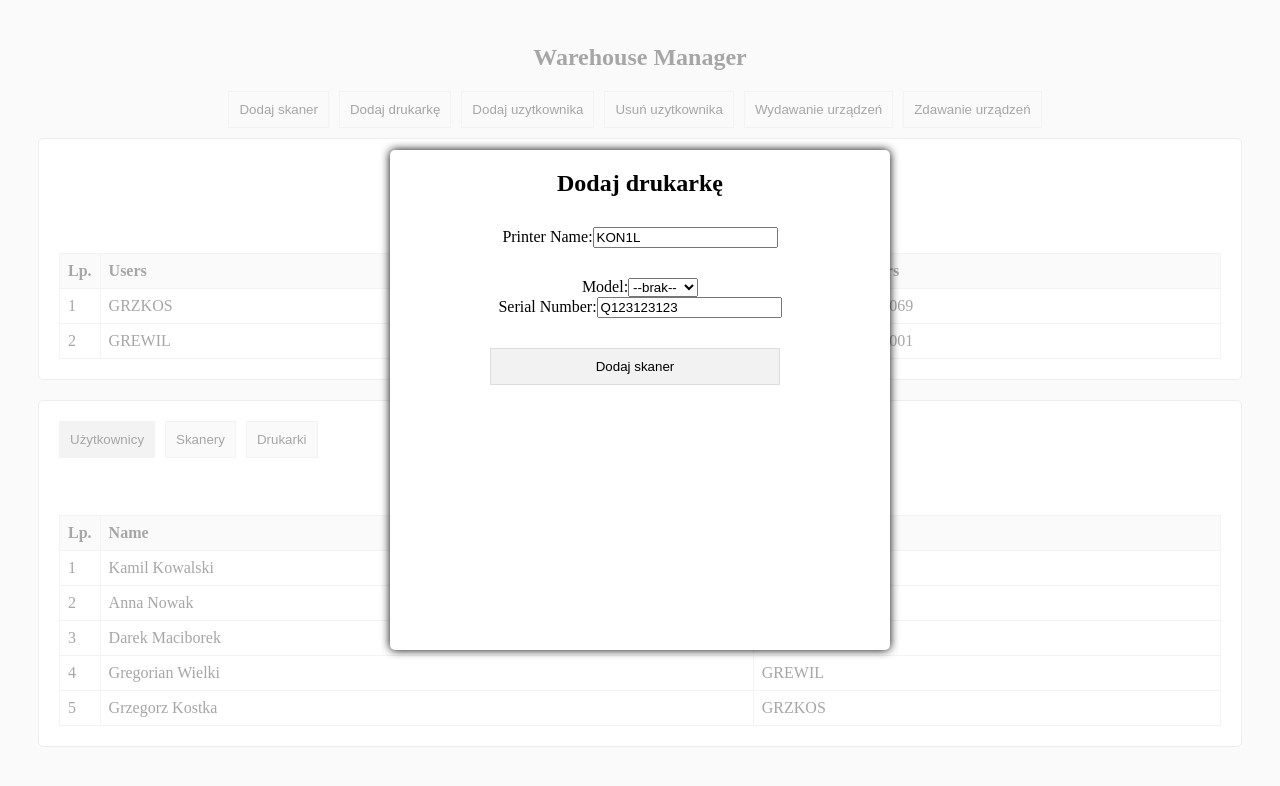
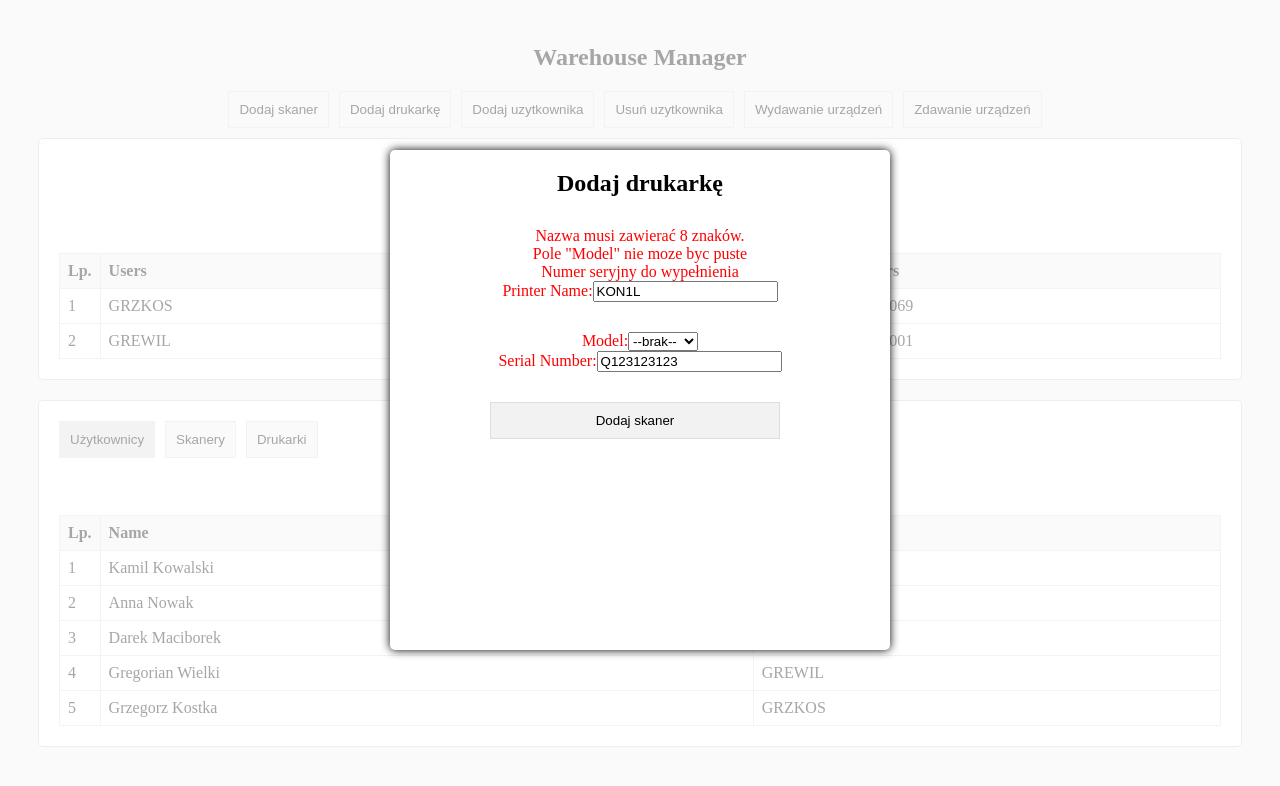
Before and after one commit to ErykFryderyk/equipment-management, a Vue app: page / in a window 1280 px wide. Both pictures are taken after a click on the button "Dodaj drukarkę". Shown: the top 786 px of the page. Built offline with nearby package versions, Linux system fonts and the light colour scheme.

Commit message:
Added validation to the form

```diff
--- a/src/components/addNewPrinter.vue
+++ b/src/components/addNewPrinter.vue
@@ -3,12 +3,15 @@
     <!-- DODAWANIE DRUKARKI DO BAZY -->
     <h2>Dodaj drukarkę</h2>
     <form @submit.prevent="addPrinter">
+      <span v-if="!nameValid" style="color: red;">Nazwa musi zawierać 8 znaków.</span>
+      <span v-if="!modelValid" style="color: red;">Pole "Model" nie moze byc puste</span>
+      <span v-if="!serialValid" style="color: red;">Numer seryjny do wypełnienia</span>
       <div>
-        <label for="printerName">Printer Name:</label>
+        <label for="printerName" :style="{ color: nameValid ? 'green' : 'red' }">Printer Name:</label>
         <input type="text" id="printerName" placeholder="KON1L001" v-model="printer.printerName" />
       </div>
       <div>
-        <label for="model">Model:</label>
+        <label for="model" :style="{ color: modelValid ? 'green' : 'red' }">Model:</label>
         <select id="model" v-model="printer.model">
           <option value="">--brak--</option>
           <option value="QLn620">QLn620</option>
@@ -17,7 +20,7 @@
         </select>
       </div>
       <div>
-        <label for="printerSerialNumber">Serial Number:</label>
+        <label for="printerSerialNumber" :style="{ color: serialValid ? 'green' : 'red' }">Serial Number:</label>
         <input type="text" id="printerSerialNumber" placeholder="S1203120312031" v-model="printer.serialNumber" />
       </div>
       <button type="submit">Dodaj skaner</button>
@@ -34,12 +37,32 @@ export default {
         printerName: 'KON1L',
         model: '',
         serialNumber: 'Q123123123'
-      }
+      },
+      nameValid: false,
+      modelValid: false,
+      serialNumber: false,
     }
+  },
+  watch: {
+    'printer.printerName': function (newVal) {
+      this.nameValid = newVal.length === 8;
+    },
+    'printer.model': function (newVal) {
+      this.modelValid = newVal.lenght !== 0;
+    },
+    'printer.serialNumber': function (newVal) {
+      this.serialValid = newVal.length >= 12;
+    },
   },
   methods: {
     addPrinter() {
-      this.$emit('addNewPrinter', this.printer);
+      // Walidacja przed zwróceniem urządzeń
+      if(this.nameValid && this.modelValid && this.serialValid) {
+        this.$emit('addNewPrinter', this.printer);
+      } else{
+        alert("wypełnij poprawnie wszytkie pola!");
+        return;
+      }
     }
   }
 }
```
